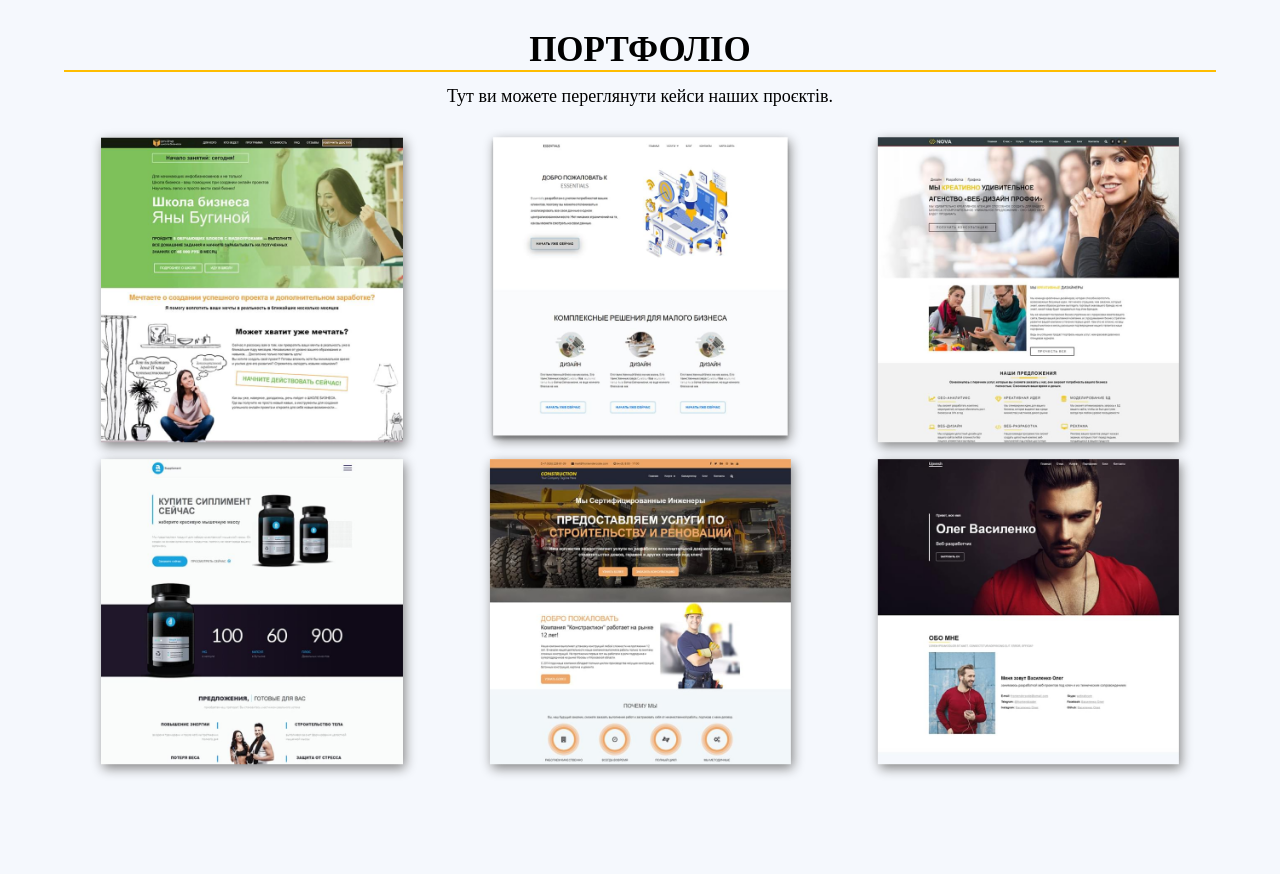
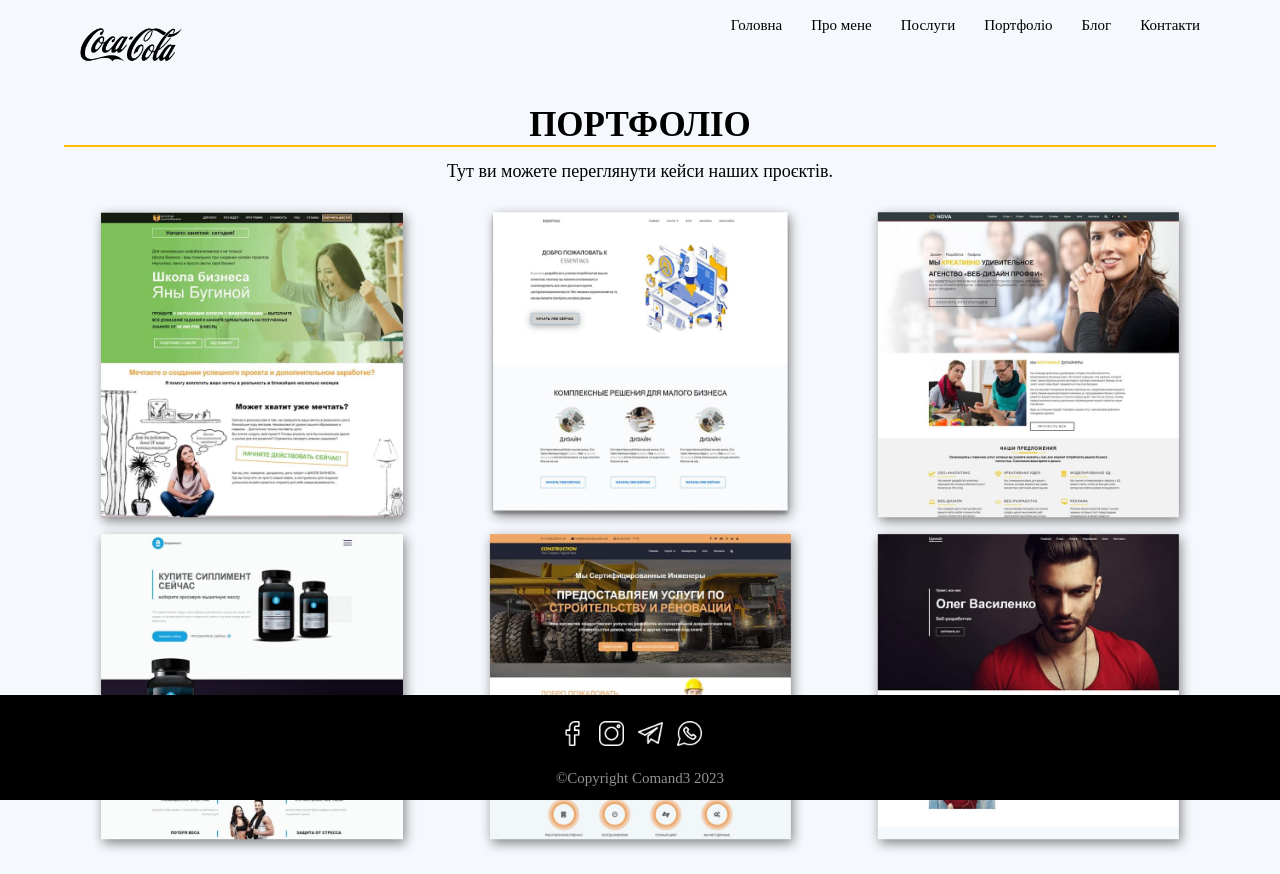
Before and after one commit to schedriy1989/IT-Banda, a plain HTML site: page portfolio.html in a window 1280 px wide. Before the commit the page ends 800 px from the top, so only its background shows below. Drawn offline with Linux system fonts and the light colour scheme.

Commit message:
22-01 Катя

```diff
--- a/portfolio.html
+++ b/portfolio.html
@@ -5,9 +5,34 @@
     <meta http-equiv="X-UA-Compatible" content="IE=edge">
     <meta name="viewport" content="width=device-width, initial-scale=1.0">
     <link rel="stylesheet" type="text/css" href="css/portfolio_style.css">
+    <link rel="stylesheet" type="text/css" href="css/style.css">
+    <link rel="stylesheet" type="text/css" href="css/responsive.css">
+
     <title>Portfolio</title>
 </head>
 <body>
+        <header id="for-all" class="header">
+        <div class="conteiner">
+            <div class="logo-link">
+                <a class="main-link" href="main.html">
+                    <img src="img/logo.png"></a>
+            </div>
+            <div class="menu">
+                    <div class="nav-block">
+                        <ul>
+                              <li><a href="main.html">Головна</a></li>
+                              <li><a href="about.html">Про мене</a></li>
+                              <li><a href="services.html">Послуги</a></li>
+                              <li><a href="portfolio.html">Портфоліо</a></li>
+                              <li><a href="blog.html">Блог</a></li>
+                              <li><a href="contacts.html">Контакти</a></li>
+                        </ul>
+                    </div>
+            </div>
+
+        </div>
+    </header>
+
     <section class="portfolio">
         <div class="container">
             <h2>Портфоліо</h2>
@@ -60,5 +85,36 @@
             </div>
         </div>
     </section>
+
+    <futer class="futer">
+        <div class="conteiner">
+            <div class="follow">
+                        <ul>
+                            <li>
+                                <a class="fase" href=""><img src="img/face.png"></a>
+                            </li>
+                            <li>
+                                <a class="fase" href=""><img src="img/insta.png"></a>
+                            </li>
+                            <li>
+                                <a class="fase" href=""><img src="img/tele.png"></a>
+                            </li>
+                            <li>
+                                <a class="fase" href=""><img src="img/whats.png"></a>
+                            </li>
+                        </ul>
+
+
+            </div>
+
+            </div>
+                <div class="copyright">
+                    <h5>©Copyright Comand3 2023</h5>
+                </div>
+
+            </div>
+        </div>
+    </futer>
+
 </body>
 </html>
```
Also changed, not shown: about.html (+5 -5 lines), blog.html (+5 -5 lines), contacts.html (+5 -5 lines), main.html (+5 -5 lines), services.html (+56 -0 lines).
